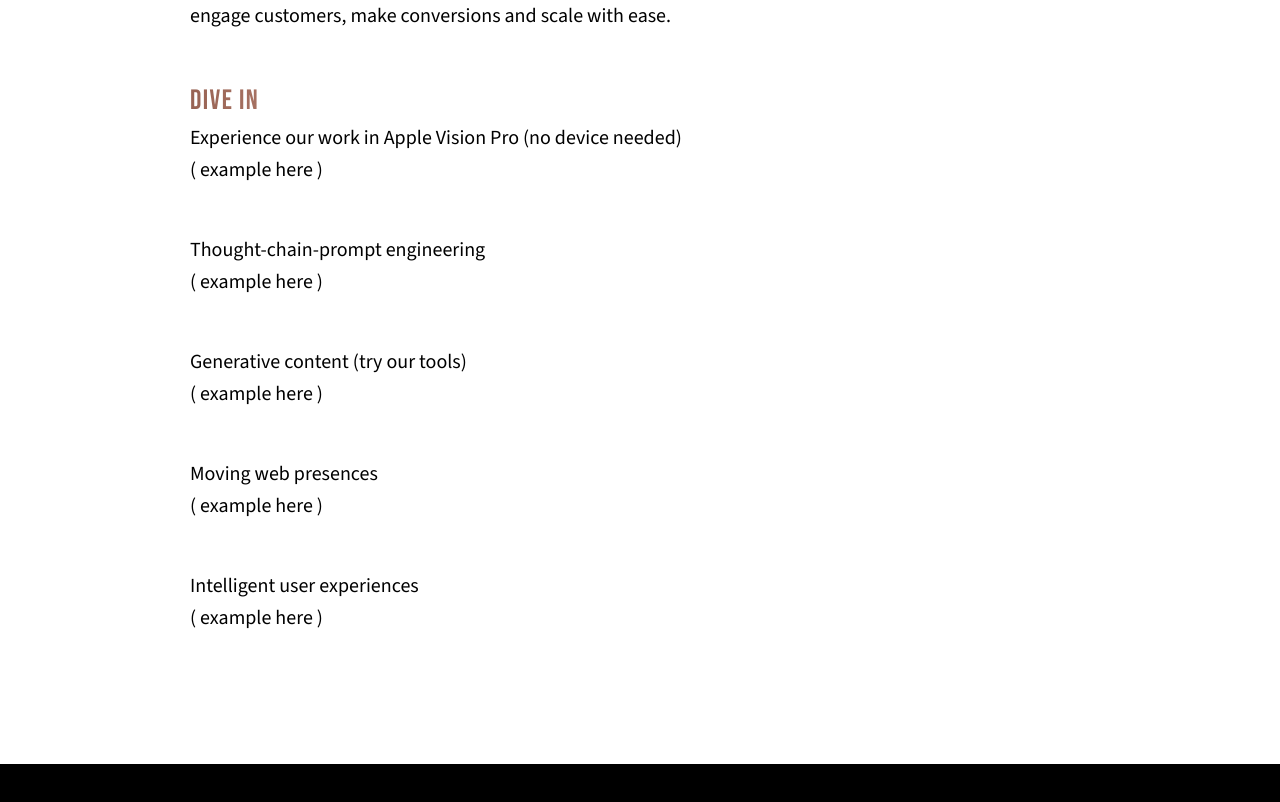
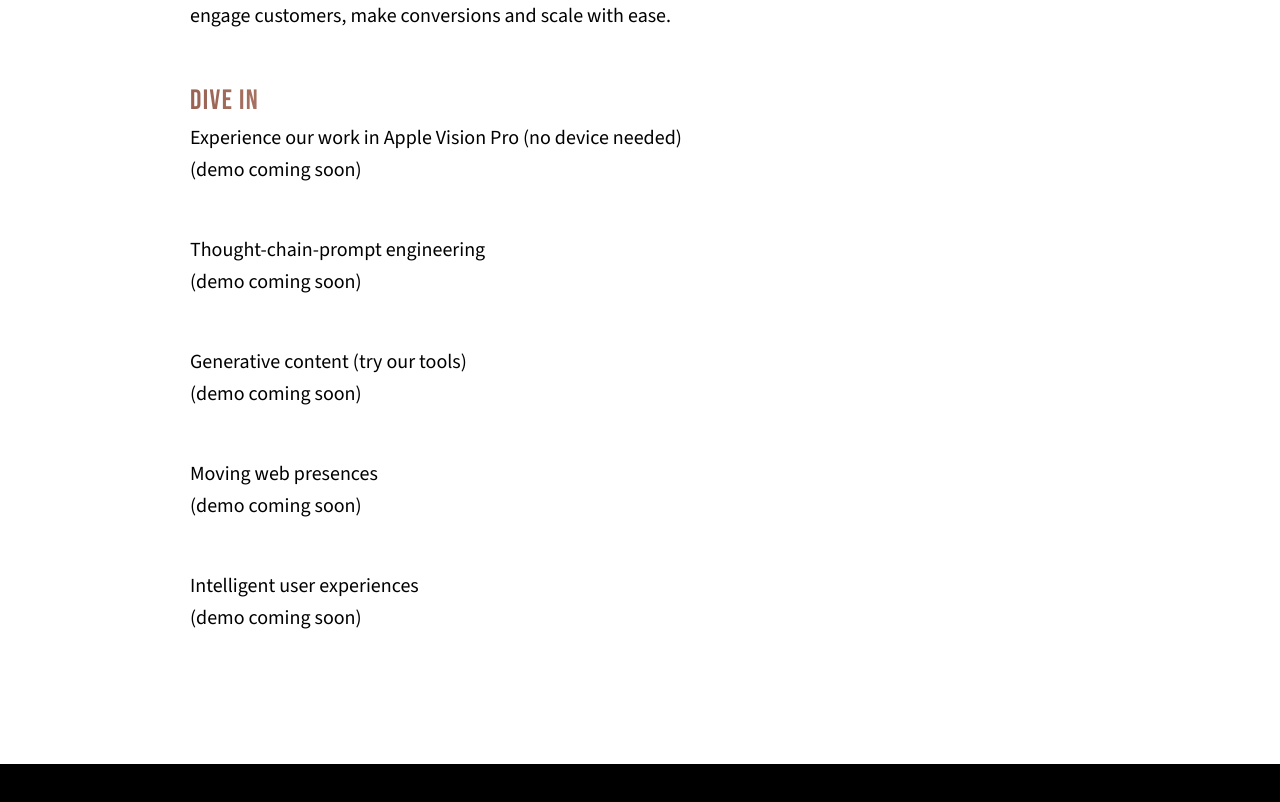
Before and after one commit to La-Reverie/lareverie.studio, a React (Create React App) app: page / in a window 1280 px wide. Shown: the part 1360-2162 px from the top of the page. Built offline with nearby package versions, Linux system fonts and the light colour scheme.

Commit message:
added coming soon

```diff
--- a/src/components/Home.js
+++ b/src/components/Home.js
@@ -27,27 +27,27 @@ function Home() {
         <p className='mb-12'>
           Experience our work in Apple Vision Pro (no device needed)
           <br />
-          ( example here )
+          (demo coming soon)
         </p>
         <p className='mb-12'>
           Thought-chain-prompt engineering
           <br />
-          ( example here )
+          (demo coming soon)
         </p>
         <p className='mb-12'>
           Generative content (try our tools)
           <br />
-          ( example here )
+          (demo coming soon)
         </p>
         <p className='mb-12'>
           Moving web presences
           <br />
-          ( example here )
+          (demo coming soon)
         </p>
         <p className='mb-12'>
           Intelligent user experiences
           <br />
-          ( example here )
+          (demo coming soon)
         </p>
       </article>
     </div>
```
